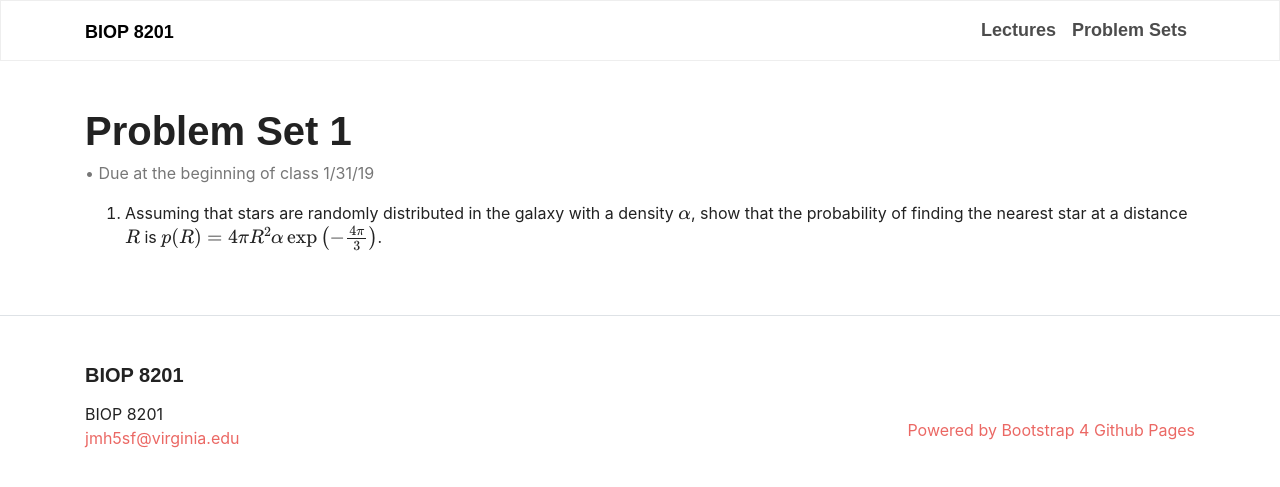
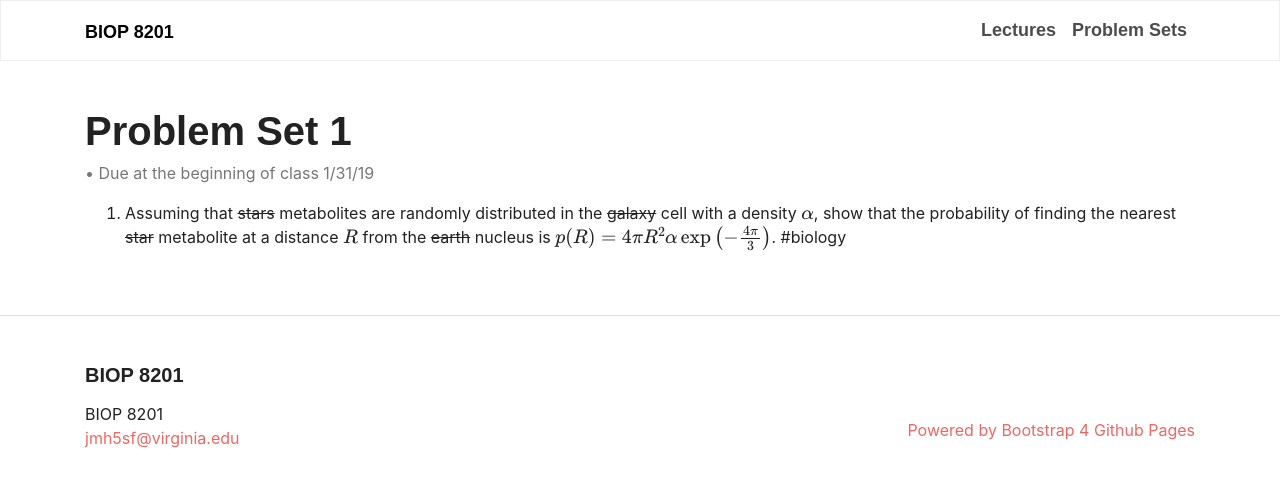
Before and after one commit to jmhays/biop-web, a Jekyll site: the page built from problem_sets/ps1.md, in a window 1280 px wide. Shown: the top 487 px of the page. Built offline with Jekyll 4.4.1, drawn with Linux system fonts in a browser that asks for light colours; some web fonts are replaced; formulas are drawn with MathJax 3.

Commit message:
sassy problem

```diff
--- a/problem_sets/ps1.md
+++ b/problem_sets/ps1.md
@@ -3,4 +3,4 @@
   title: Problem Set 1
   author: Due at the beginning of class 1/31/19
 ---
-1. Assuming that stars are randomly distributed in the galaxy with a density $$\alpha$$, show that the probability of finding the nearest star at a distance $$R$$ is $$p(R) = 4\pi R^2 \alpha \exp\left({-\frac{4\pi}{3}}\right)$$.
+1. Assuming that ~~stars~~ metabolites are randomly distributed in the ~~galaxy~~ cell with a density $$\alpha$$, show that the probability of finding the nearest ~~star~~ metabolite at a distance $$R$$ from the ~~earth~~ nucleus is $$p(R) = 4\pi R^2 \alpha \exp\left({-\frac{4\pi}{3}}\right)$$. #biology
```
